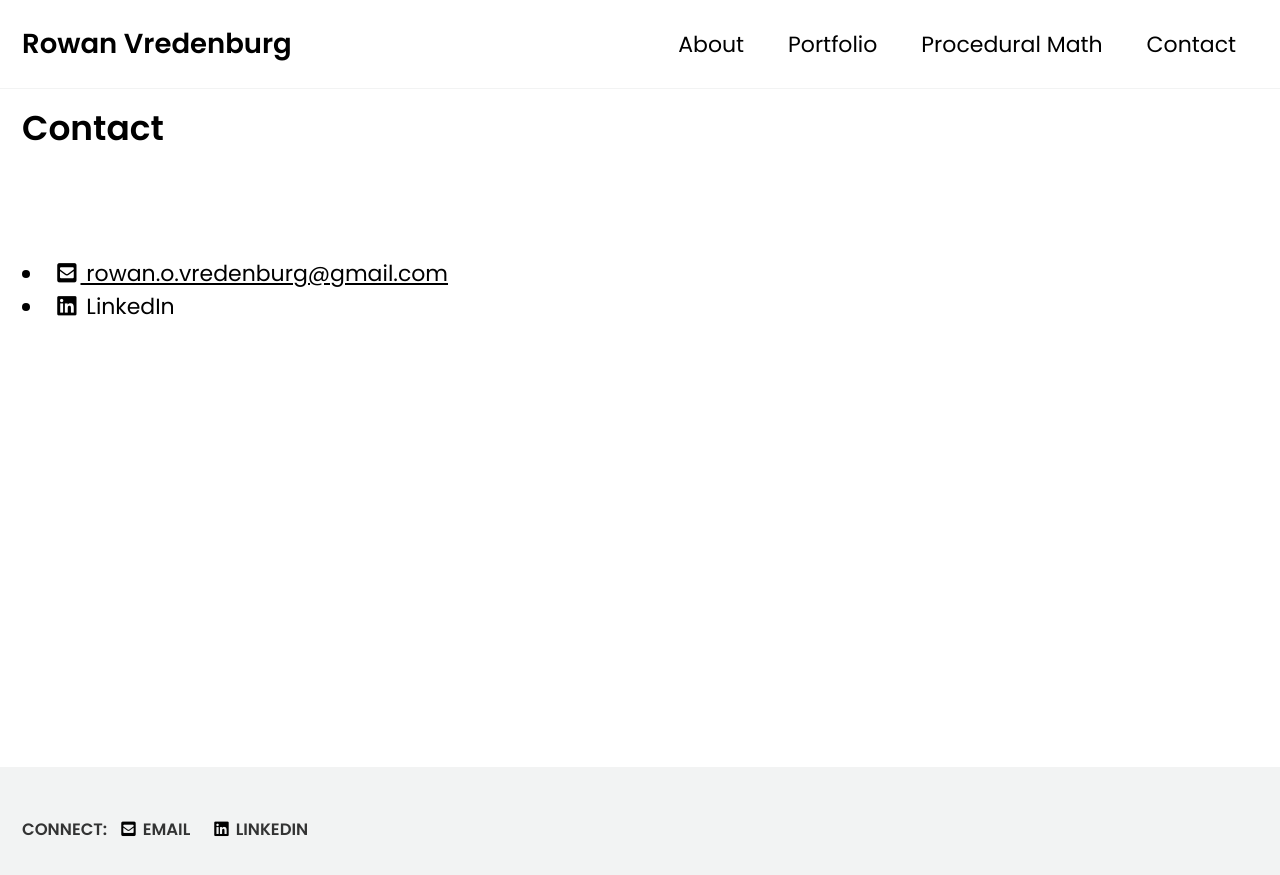
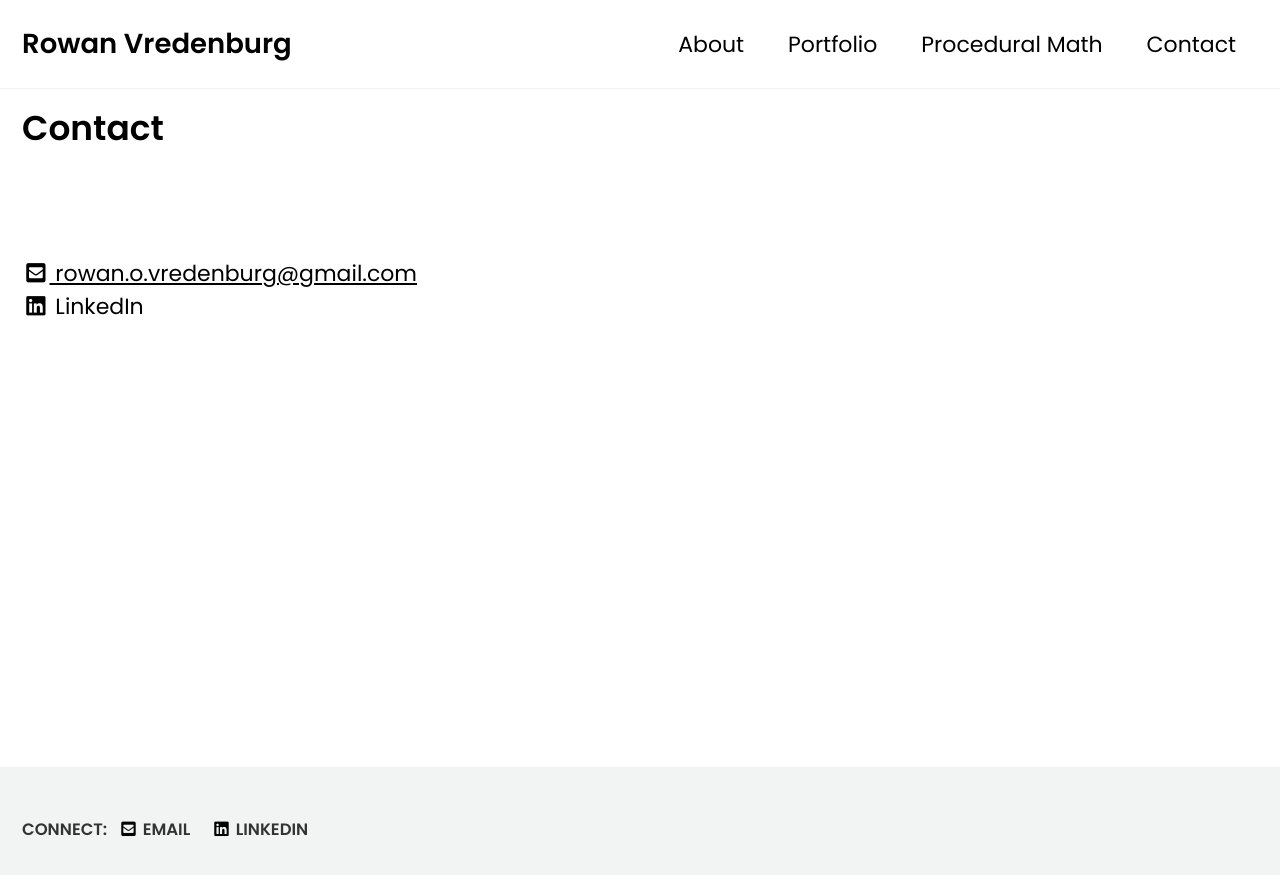
Before and after one commit to rowanvredenburg/rowanvredenburg.github.io, a Jekyll site: the page built from _pages/contact.md, in a window 1280 px wide. Shown: the top 875 px of the page. Built offline with Jekyll 4.4.1, drawn with Linux system fonts in a browser that asks for light colours; cached includes are drawn as plain includes.

Commit message:
update contact page

```diff
--- a/_pages/contact.md
+++ b/_pages/contact.md
@@ -10,16 +10,13 @@ author_profile: false
 {: .text-center} -->
 
 <div class="align-center">
-    <li>
-        <a href="mailto: rowan.o.vredenburg@gmail.com">
-            <i class="fas fa-fw fa-envelope-square"></i>
-            rowan.o.vredenburg@gmail.com
-        </a>
-    </li>
-    <li>
-        <a hfref="https://www.linkedin.com/in/rowan-vredenburg-4ab372100/">
-            <i class="fab fa-fw fa-linkedin"></i>
-            LinkedIn
-        </a>
-    </li>
+    <a href="mailto: rowan.o.vredenburg@gmail.com">
+        <i class="fas fa-fw fa-envelope-square"></i>
+        rowan.o.vredenburg@gmail.com
+    </a>
+    <br>
+    <a hfref="https://www.linkedin.com/in/rowan-vredenburg-4ab372100/">
+        <i class="fab fa-fw fa-linkedin"></i>
+        LinkedIn
+    </a>
 </div>
```
